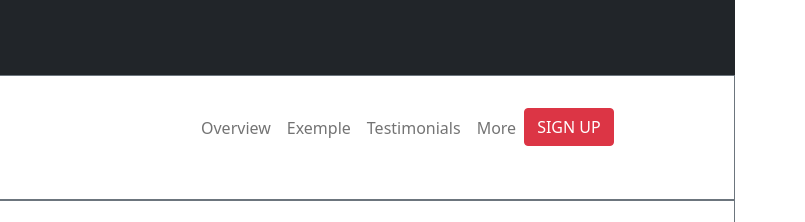
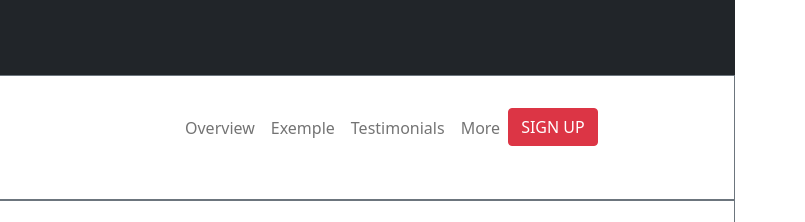
Before and after one commit to Richyden/css-framework-challenge, a website: page index.html in a window 1280 px wide. Shown: the part 294-516 px from the top of the page, 475-1280 px from the left. Drawn offline with nearby package versions, Linux system fonts and the light colour scheme.

Commit message:
resolve2

```diff
--- a/index.html
+++ b/index.html
@@ -3,7 +3,7 @@
 	<head>
 		<meta charset="utf-8">
 		<meta name="viewport" content="width=device-width, initial-scale=1, shrink-to-fit=no">
-		<link rel="stylesheet" type="text/css" href="node_modules/bootstrap/dist/css/bootstrap.css">
+		<!--<link rel="stylesheet" type="text/css" href="node_modules/bootstrap/dist/css/bootstrap.css"> -->
 		<link href="https://cdn.jsdelivr.net/npm/bootstrap@5.0.0-beta1/dist/css/bootstrap.min.css" rel="stylesheet" integrity="sha384-giJF6kkoqNQ00vy+HMDP7azOuL0xtbfIcaT9wjKHr8RbDVddVHyTfAAsrekwKmP1" crossorigin="anonymous">
 
 		<title>Role Playing Game</title>
```
